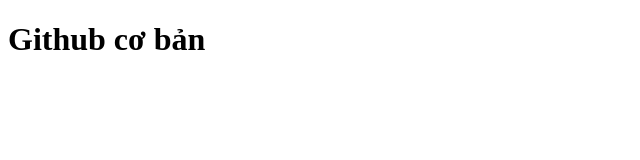
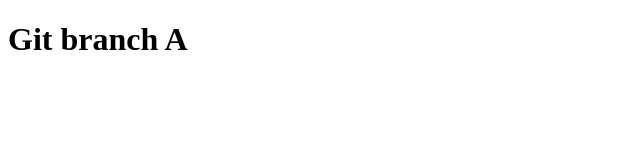
Before and after one commit to huanlv620/leanr-git, a plain HTML site: page index.html in a window 1280 px wide. Shown: the whole page, without its empty margins (0-640 px from the left). Drawn offline with Linux system fonts and the light colour scheme.

Commit message:
branch a

```diff
--- a/index.html
+++ b/index.html
@@ -11,6 +11,6 @@
         />
     </head>
     <body>
-        <h1>Github cơ bản</h1>
+        <h1>Git branch A</h1>
     </body>
 </html>
```
